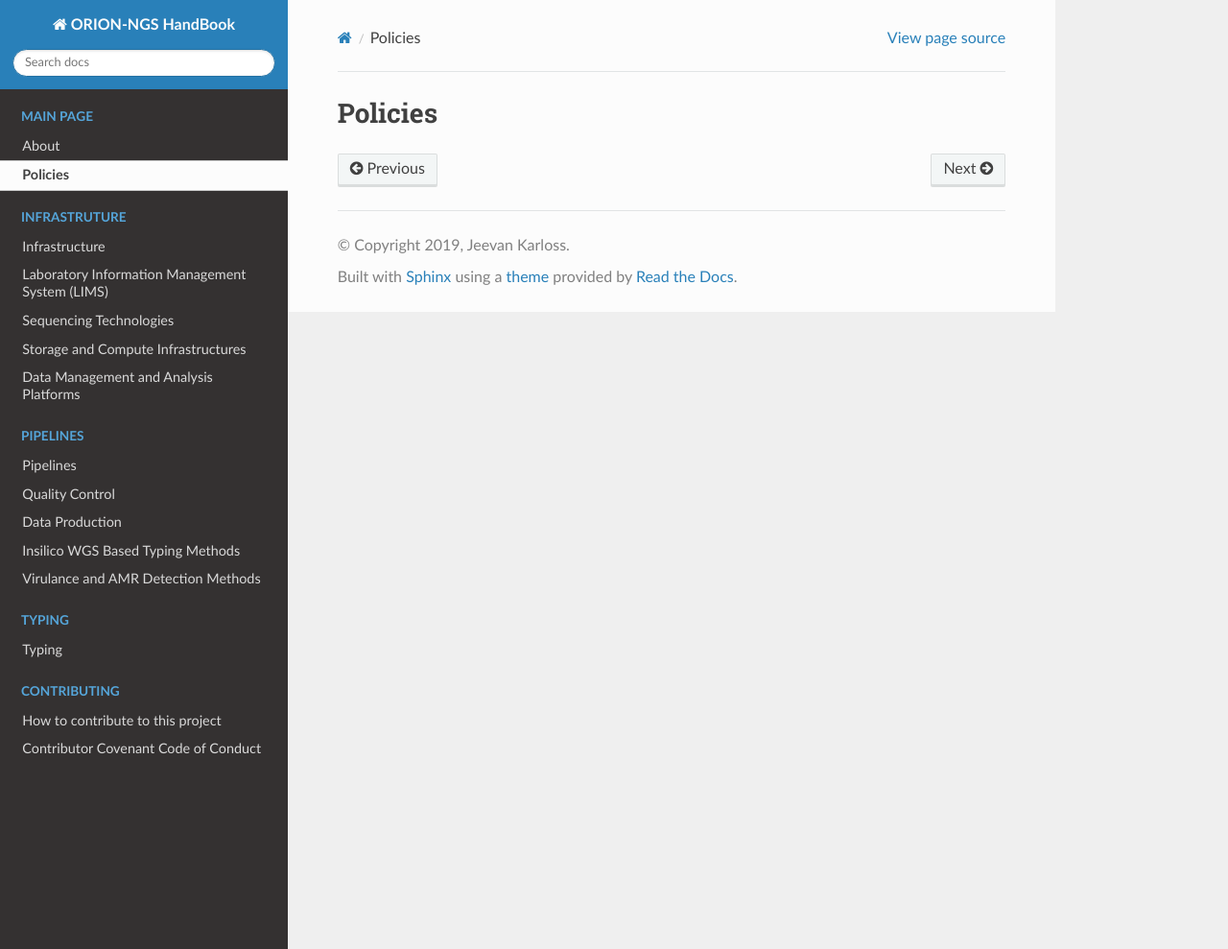
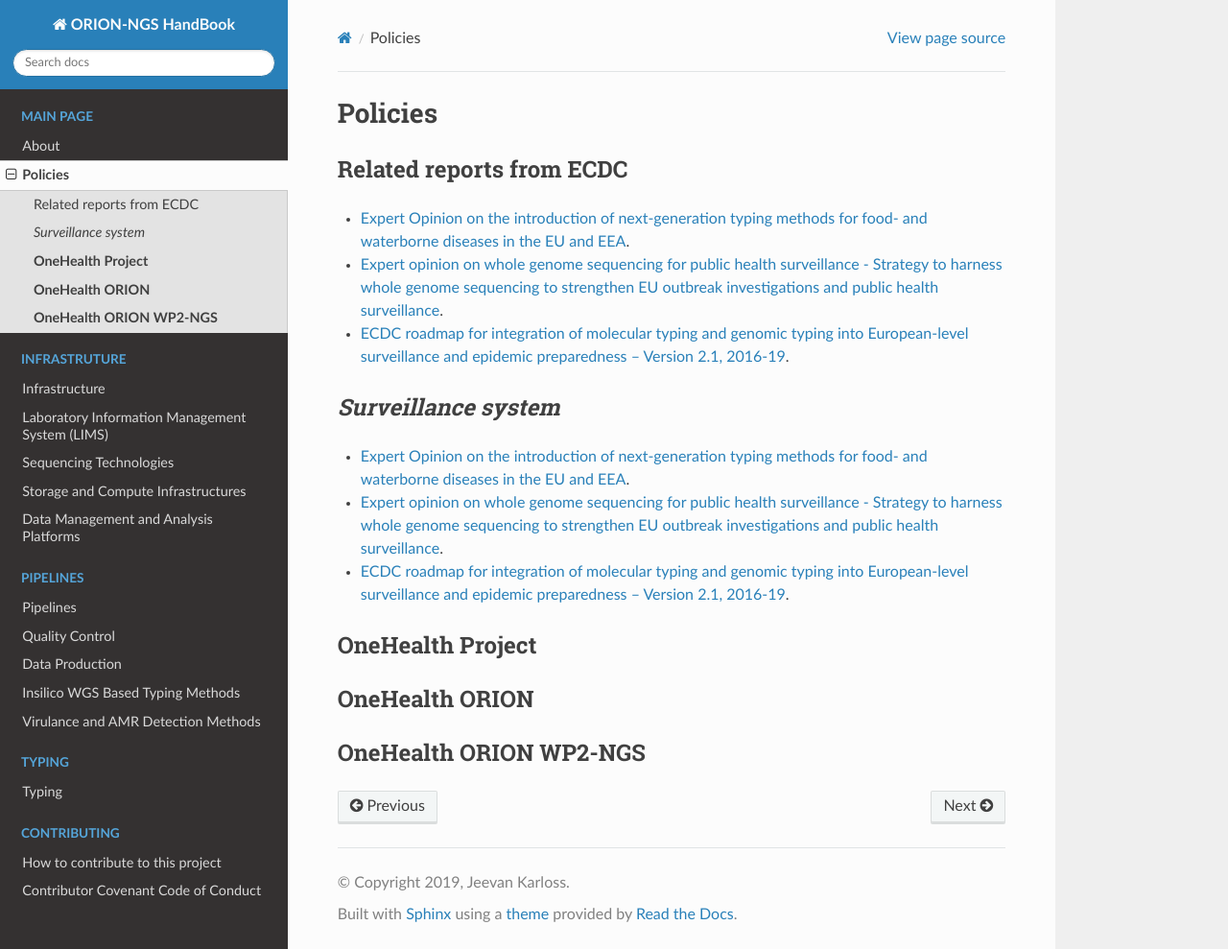
Before and after one commit to NorwegianVeterinaryInstitute/ORION_HandBook, a Sphinx documentation site: the page built from docs/source/policies.rst, in a window 1280 px wide and 989 px high. Shown: the whole window at 96% size. Built offline with Sphinx 7.4.7 and the Read the Docs theme 2.0.0, drawn with Linux system fonts in a browser that asks for light colours.

Commit message:
Added contents to Policies page

```diff
--- a/docs/source/policies.rst
+++ b/docs/source/policies.rst
@@ -1,2 +1,24 @@
+=========
 Policies
-========
+=========
+
+Related reports from ECDC
+-------------------------
+* `Expert Opinion on the introduction of next-generation typing methods for food- and waterborne diseases in the EU and EEA <https://ecdc.europa.eu/sites/portal/files/media/en/publications/Publications/food-and-waterborne-diseases-next-generation-typing-methods.pdf>`_.
+* `Expert opinion on whole genome sequencing for public health surveillance - Strategy to harness whole genome sequencing to strengthen EU outbreak investigations and public health surveillance <https://ecdc.europa.eu/sites/portal/files/media/en/publications/Publications/whole-genome-sequencing-for-public-health-surveillance.pdf>`_.
+* `ECDC roadmap for integration of molecular typing and genomic typing into European-level surveillance and epidemic preparedness – Version 2.1, 2016-19 <https://ecdc.europa.eu/sites/portal/files/media/en/publications/Publications/molecular-typing-EU-surveillance-epidemic-preparedness-2016-19-roadmap.pdf>`_.
+
+`Surveillance system`
+----------------------
+* `Expert Opinion on the introduction of next-generation typing methods for food- and waterborne diseases in the EU and EEA <https://ecdc.europa.eu/sites/portal/files/media/en/publications/Publications/food-and-waterborne-diseases-next-generation-typing-methods.pdf>`_.
+* `Expert opinion on whole genome sequencing for public health surveillance - Strategy to harness whole genome sequencing to strengthen EU outbreak investigations and public health surveillance <https://ecdc.europa.eu/sites/portal/files/media/en/publications/Publications/whole-genome-sequencing-for-public-health-surveillance.pdf>`_.
+* `ECDC roadmap for integration of molecular typing and genomic typing into European-level surveillance and epidemic preparedness – Version 2.1, 2016-19 <https://ecdc.europa.eu/sites/portal/files/media/en/publications/Publications/molecular-typing-EU-surveillance-epidemic-preparedness-2016-19-roadmap.pdf>`_.
+
+**OneHealth Project**
+---------------------
+
+**OneHealth ORION**
+---------------------
+
+**OneHealth ORION WP2-NGS**
+---------------------------
```
